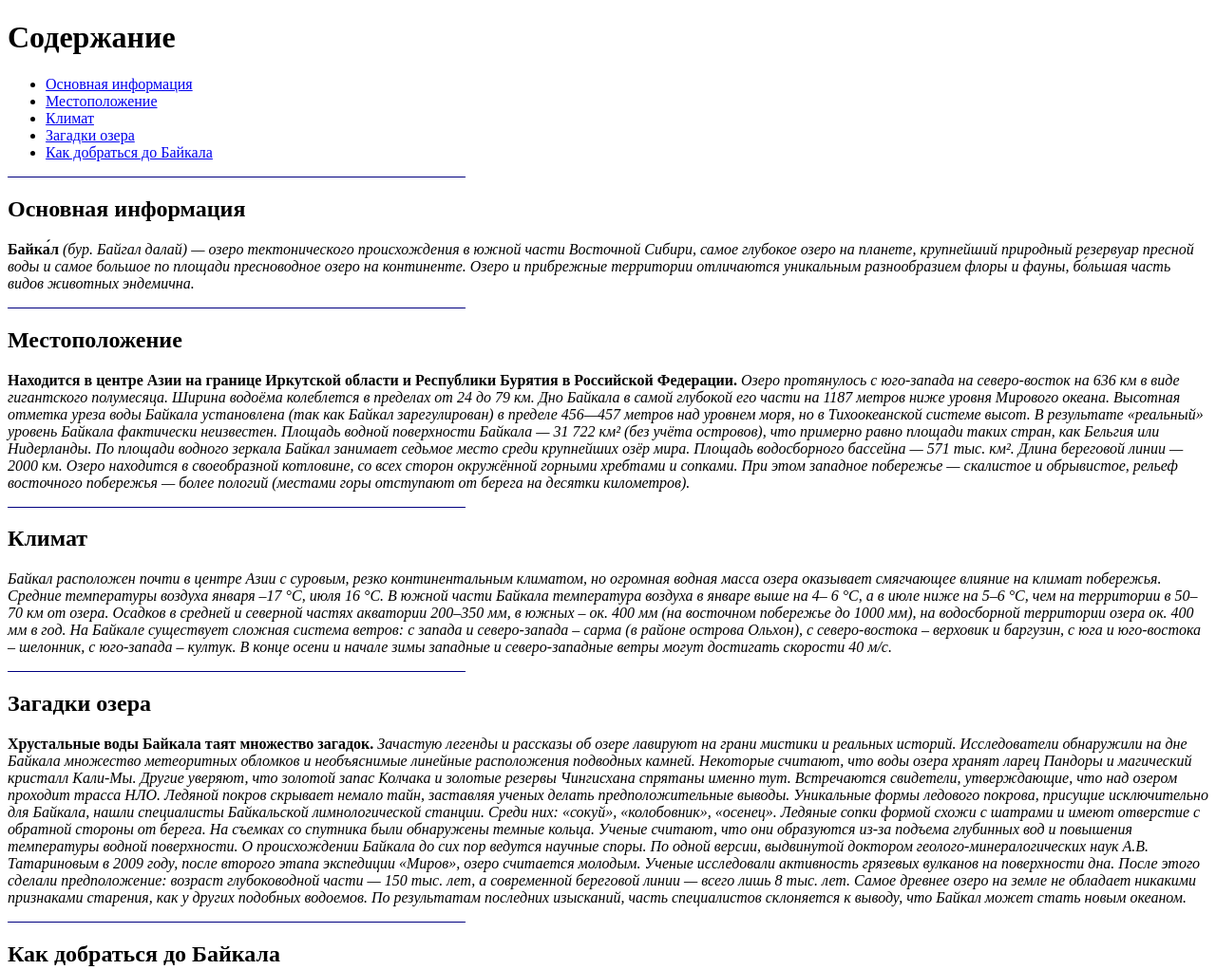
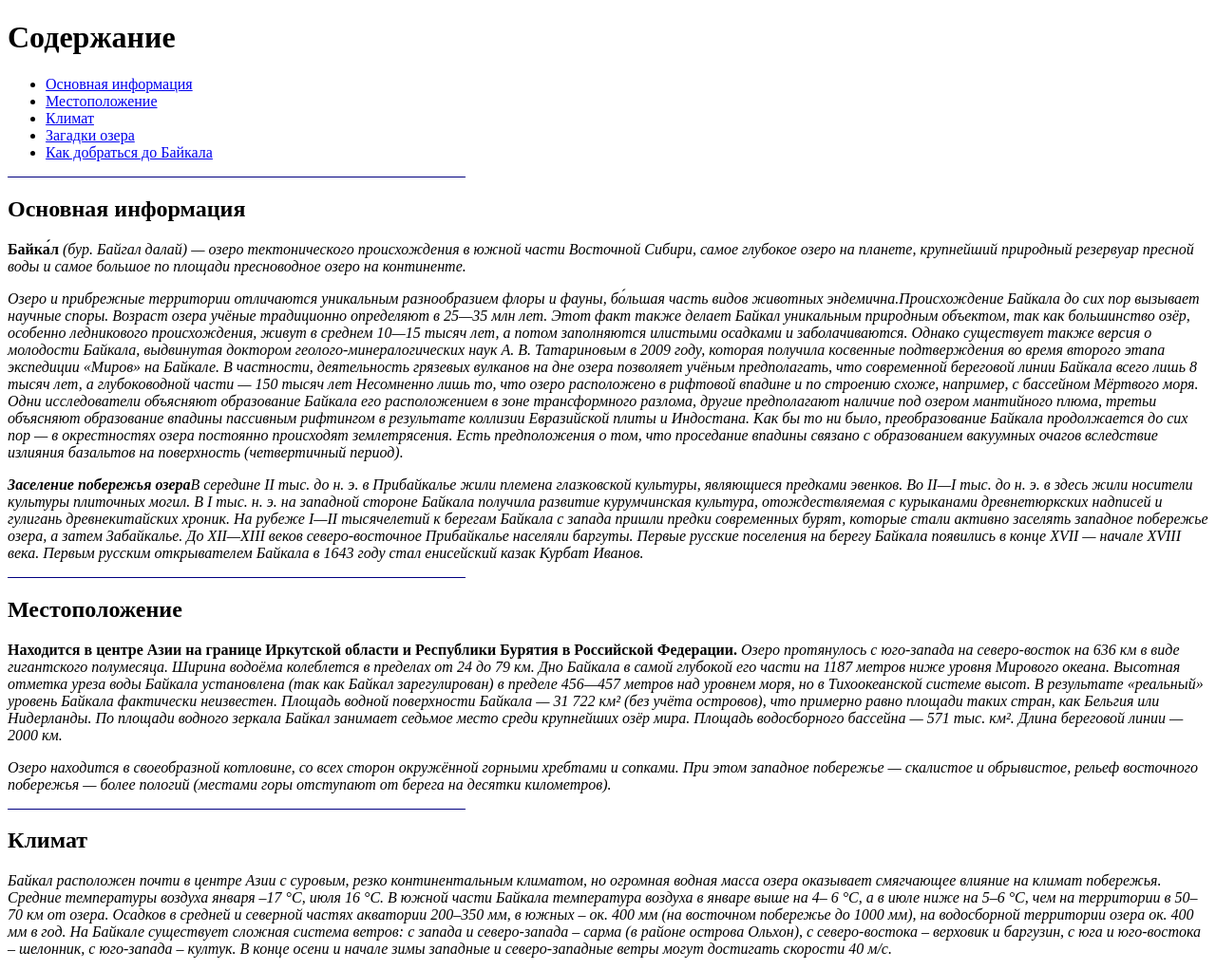
Before and after one commit to FurCoat96/4p22-frontend-anastasiia-ryzhkova, a plain HTML site: page homework_4/page2.html in a window 1280 px wide. Shown: the top 1022 px of the page at 95% size. Drawn offline with Linux system fonts and the light colour scheme.

Commit message:
add homework_4

```diff
--- a/homework_4/page2.html
+++ b/homework_4/page2.html
@@ -27,8 +27,35 @@
         <b>Байка́л</b> <i>(бур. Байгал далай) — озеро тектонического происхождения в южной части Восточной Сибири, самое
             глубокое озеро на планете, крупнейший природный резервуар пресной воды и самое большое по площади
             пресноводное озеро на континенте.
+            <p></p>
             Озеро и прибрежные территории отличаются уникальным разнообразием флоры и фауны, бо́льшая часть видов
-            животных эндемична.</i>
+            животных эндемична.Происхождение Байкала до сих пор вызывает научные споры. Возраст озера учёные традиционно
+            определяют в 25—35 млн лет. Этот факт также делает Байкал уникальным природным объектом, так как большинство
+            озёр, особенно ледникового происхождения, живут в среднем 10—15 тысяч лет, а потом заполняются илистыми
+            осадками и заболачиваются.
+            Однако существует также версия о молодости Байкала, выдвинутая доктором геолого-минералогических наук А. В.
+            Татариновым в 2009 году, которая получила косвенные подтверждения во время второго этапа экспедиции «Миров»
+            на Байкале. В частности, деятельность грязевых вулканов на дне озера позволяет учёным предполагать, что
+            современной береговой линии Байкала всего лишь 8 тысяч лет, а глубоководной части — 150 тысяч лет
+            Несомненно лишь то, что озеро расположено в рифтовой впадине и по строению схоже, например, с бассейном
+            Мёртвого моря. Одни исследователи объясняют образование Байкала его расположением в зоне трансформного
+            разлома, другие предполагают наличие под озером мантийного плюма, третьи объясняют образование впадины
+            пассивным рифтингом в результате коллизии Евразийской плиты и Индостана. Как бы то ни было, преобразование
+            Байкала продолжается до сих пор — в окрестностях озера постоянно происходят землетрясения. Есть
+            предположения о том, что проседание впадины связано с образованием вакуумных очагов вследствие излияния
+            базальтов на поверхность (четвертичный период).
+            <p></p>
+            <b>Заселение побережья озера</b><i>В середине II тыс. до н. э. в Прибайкалье жили племена глазковской
+                культуры, являющиеся предками эвенков.
+                Во II—I тыс. до н. э. в здесь жили носители культуры плиточных могил. В I тыс. н. э. на западной стороне
+                Байкала получила развитие курумчинская культура, отождествляемая с курыканами древнетюркских надписей и
+                гулигань древнекитайских хроник. На рубеже I—II тысячелетий к берегам Байкала с запада пришли предки
+                современных бурят, которые стали активно заселять западное побережье озера, а затем Забайкалье. До
+                XII—XIII веков северо-восточное Прибайкалье населяли баргуты. Первые русские поселения на берегу Байкала
+                появились в конце XVII — начале XVIII века. Первым русским открывателем Байкала в 1643 году стал
+                енисейский казак Курбат Иванов.</i>
+
+        </i>
     </div>
     <p></p>
     <hr align="left" color="#000080" size="1" width="480px" />
@@ -44,9 +71,11 @@
             равно площади таких стран, как Бельгия или Нидерланды. По площади водного зеркала Байкал занимает седьмое
             место среди крупнейших озёр мира. Площадь водосборного бассейна — 571 тыс. км². Длина береговой линии — 2000
             км.
+            <p></p>
             Озеро находится в своеобразной котловине, со всех сторон окружённой горными хребтами и сопками. При этом
             западное побережье — скалистое и обрывистое, рельеф восточного побережья — более пологий (местами горы
-            отступают от берега на десятки километров).</i>
+            отступают от берега на десятки километров).
+        </i>
     </div>
     <p></p>
     <hr align="left" color="#000080" size="1" width="480px" />
@@ -74,18 +103,21 @@
             Некоторые считают, что воды озера хранят ларец Пандоры и магический кристалл Кали-Мы. Другие уверяют, что
             золотой запас Колчака и золотые резервы Чингисхана спрятаны именно тут. Встречаются свидетели, утверждающие,
             что над озером проходит трасса НЛО.
+            <p></p>
             Ледяной покров скрывает немало тайн, заставляя ученых делать предположительные выводы. Уникальные формы
             ледового покрова, присущие исключительно для Байкала, нашли специалисты Байкальской лимнологической станции.
             Среди них: «сокуй», «колобовник», «осенец». Ледяные сопки формой схожи с шатрами и имеют отверстие с
             обратной стороны от берега. На съемках со спутника были обнаружены темные кольца. Ученые считают, что они
             образуются из-за подъема глубинных вод и повышения температуры водной поверхности.
+            <p></p>
             О происхождении Байкала до сих пор ведутся научные споры. По одной версии, выдвинутой доктором
             геолого-минералогических наук А.В. Татариновым в 2009 году, после второго этапа экспедиции «Миров», озеро
             считается молодым. Ученые исследовали активность грязевых вулканов на поверхности дна. После этого сделали
             предположение: возраст глубоководной части — 150 тыс. лет, а современной береговой линии — всего лишь 8 тыс.
             лет. Самое древнее озеро на земле не обладает никакими признаками старения, как у других подобных водоемов.
             По результатам последних изысканий, часть специалистов склоняется к выводу, что Байкал может стать новым
-            океаном.</i>
+            океаном.
+        </i>
     </div>
     <p></p>
     <hr align="left" color="#000080" size="1" width="480px" />
@@ -95,9 +127,11 @@
         <b>На поезде.</b>
         <i>Время в пути в одну сторону из Москвы до Иркутска — 3,5 дня. Из Петербурга нужно ехать с пересадкой в Москве.
             Для путешествий по Байкалу по Кругобайкальской железной дороге ходят туристические поезда.</i>
+        <p></p>
         <b>На автобусе.</b>
         <i>Из Иркутска можно доехать на автобусе с автовокзала на улице Октябрьской Революции, 11. Автобусы ходят
             ежедневно с 8:00 до 16:00 с интервалом в 50 минут.</i>
+        <p></p>
         <b>На автомобиле</b>
         <i>Из Москвы до Байкала — 5 200 км по федеральным трассам М-7 («Волга») и М-53 («Сибирь») через Казань,
             Челябинск, Омск. Возьмите с собой запаску, некоторые участки гравийной дороги могут повредить резину. На
```
